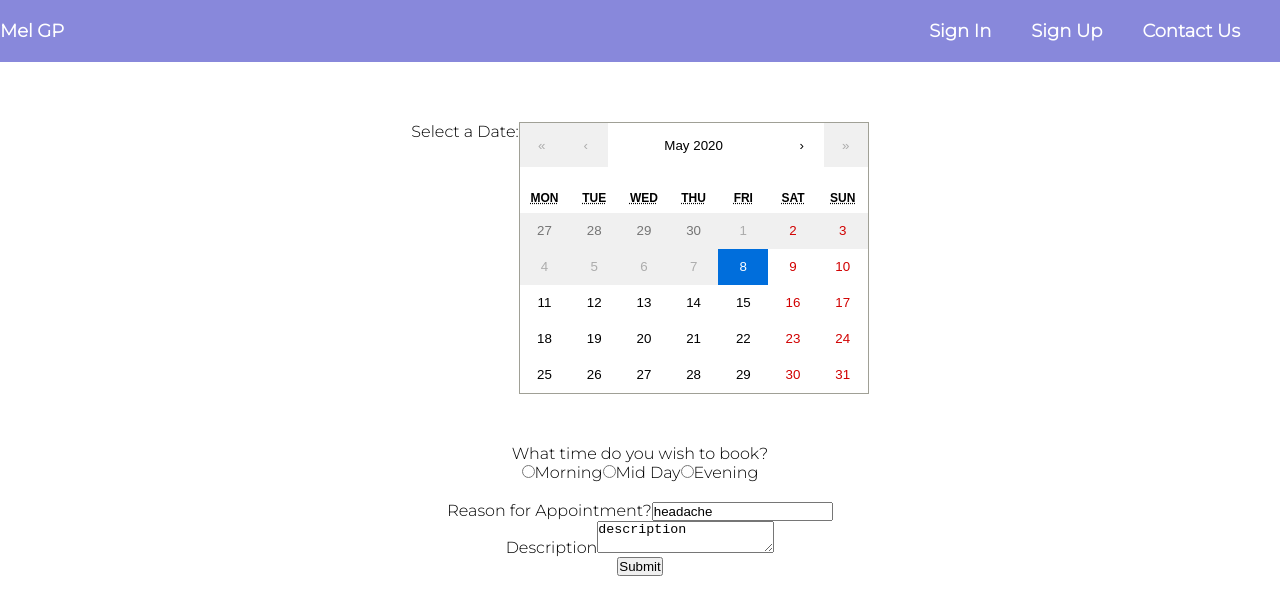
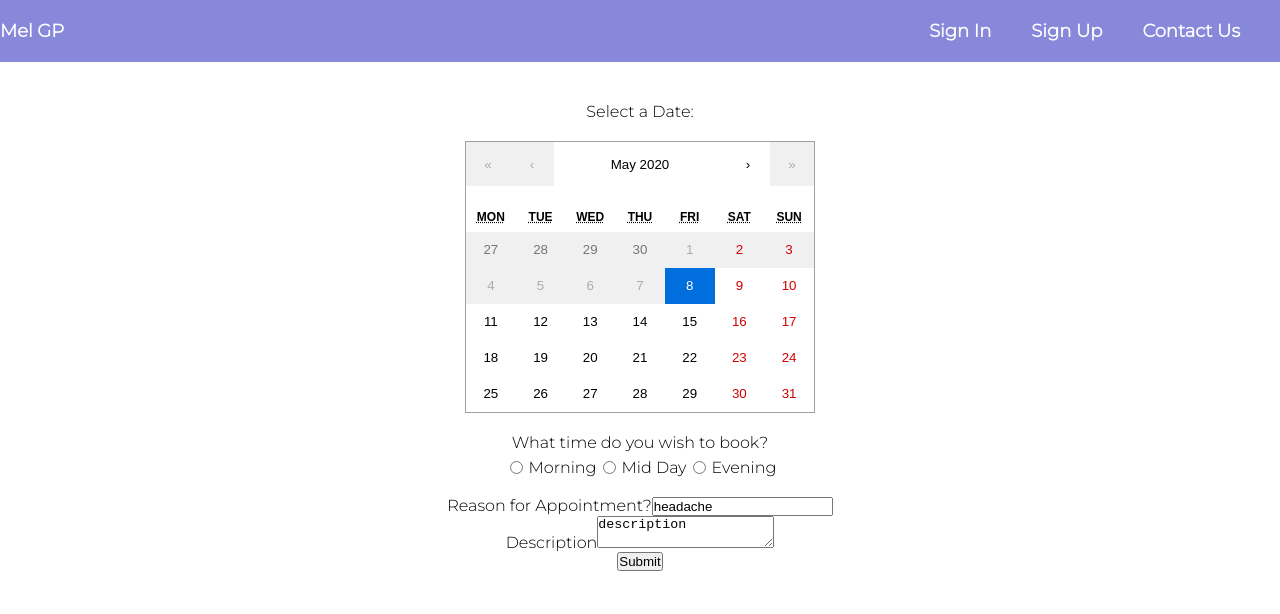
Before and after one commit to MelissaAstbury/GP-Booking, a React (Create React App) app: page /bookappointment in a window 1280 px wide. Shown: the top 614 px of the page. Built offline with nearby package versions, Linux system fonts and the light colour scheme.

Commit message:
Appointments now get stored properly using useContext

```diff
--- a/src/Context/AppointmentContext.js
+++ b/src/Context/AppointmentContext.js
@@ -11,22 +11,11 @@ const AppointmentContextProvider = (props) => {
     localStorage.setItem("appointments", JSON.stringify(appointments));
   }, [appointments]);
 
-  const mockTimeChosen = "morning";
-  const mockAppointmentTitle = "headache";
-  const mockDescription = "description";
   const history = useHistory();
 
-  const onBookAppointment = (timeChosen, appointmentTitle, description) => {
-    if (
-      timeChosen === mockTimeChosen &&
-      appointmentTitle === mockAppointmentTitle &&
-      description === mockDescription
-    ) {
-      setAppointments(true);
-      history.push("/inboxpage");
-    } else {
-      alert("Your request is not valid");
-    }
+  const onBookAppointment = (appointmentInfo) => {
+    setAppointments([...appointments, appointmentInfo]);
+    history.push("/inboxpage");
   };
 
   return (
--- a/src/components/BookAppointmentDate/BookAppointmentDate.js
+++ b/src/components/BookAppointmentDate/BookAppointmentDate.js
@@ -10,8 +10,11 @@ const BookAppointmentDate = () => {
   const maxDate = new Date(new Date().setDate(new Date().getDate() + 90));
 
   return (
+    <>
+      <div className="calendar-title">
+        <p>Select a Date:</p>
+      </div>
       <div className="calendar-container">
-      <label>Select a Date:</label>
         <Calendar
           onChange={(date) => setDate(date)}
           value={date}
@@ -19,6 +22,7 @@ const BookAppointmentDate = () => {
           maxDate={maxDate}
         />
       </div>
+    </>
   );
 };
 
--- a/src/components/BookAppointmentDate/BookAppointmentDate.scss
+++ b/src/components/BookAppointmentDate/BookAppointmentDate.scss
@@ -1,5 +1,11 @@
+.calendar-title {
+  display: flex;
+  justify-content: center;
+  margin-top: 40px;
+}
+
 .calendar-container {
   display: flex;
   justify-content: center;
-  margin-top: 60px;
+  margin-top: 20px;
 }
--- a/src/components/BookAppointmentForm/BookAppointmentForm.js
+++ b/src/components/BookAppointmentForm/BookAppointmentForm.js
@@ -1,6 +1,7 @@
 import React, { useState, useContext } from "react";
 
 import { AppointmentContext } from "../../Context/AppointmentContext";
+import Calendar from "../BookAppointmentDate/BookAppointmentDate";
 
 import "./BookAppointmentForm.scss";
 
@@ -13,13 +14,21 @@ const BookAppointmentForm = () => {
 
   const onSubmit = (e) => {
     e.preventDefault();
-    onBookAppointment(timeChosen, appointmentTitle, description);
+    let appointmentInfo = {
+      timeChosen: timeChosen,
+      appointmentTitle: appointmentTitle,
+      description: description,
+      date: new Date(),
+    };
+    onBookAppointment(appointmentInfo);
   };
 
   return (
+    <>
+      <Calendar />
       <form onSubmit={onSubmit}>
         <label>What time do you wish to book?</label>
-      <div>
+        <div className="radio-options">
           <input
             type="radio"
             name="time-chosen"
@@ -51,7 +60,6 @@ const BookAppointmentForm = () => {
           />
           Evening
         </div>
-
         <br />
         <div>
           <label>Reason for Appointment?</label>
@@ -75,6 +83,7 @@ const BookAppointmentForm = () => {
         </div>
         <button type="submit">Submit</button>
       </form>
+    </>
   );
 };
 
--- a/src/components/BookAppointmentForm/BookAppointmentForm.scss
+++ b/src/components/BookAppointmentForm/BookAppointmentForm.scss
@@ -1,6 +1,17 @@
 form {
-  margin-top: 50px;
+  margin-top: 20px;
   display: flex;
   flex-direction: column;
   align-items: center;
 }
+
+.radio-options {
+  display: flex;
+  align-items: center;
+  margin-top: 6px;
+
+  input {
+    margin-right: 6px;
+    margin-left: 6px;
+  }
+}
--- a/src/components/Header/Header.js
+++ b/src/components/Header/Header.js
@@ -33,6 +33,13 @@ const Header = () => {
           )}
           {isUserSignedIn && (
             <li>
+              <NavLink to="inboxpage">
+                <p>Inbox</p>
+              </NavLink>
+            </li>
+          )}
+          {isUserSignedIn && (
+            <li>
               <NavLink to="bookappointment">
                 <p>Book Appointment</p>
               </NavLink>
--- a/src/components/InboxTitle/InboxTitle.js
+++ b/src/components/InboxTitle/InboxTitle.js
@@ -1,12 +1,23 @@
-import React from "react";
+import React, { useContext } from "react";
 
+import { AppointmentContext } from "../../Context/AppointmentContext";
 import "./InboxTitle.scss";
 
 const InboxTitle = () => {
+  const { appointments } = useContext(AppointmentContext);
   return (
-    <div>
-      <h2>This will be the title of the appointment</h2>
-    </div>
+    <>
+      {appointments.map((appoitment, index) => {
+        return (
+          <div key={index}>
+            <h3>{appoitment.appointmentTitle}</h3>
+            <p>{appoitment.description}</p>
+            <p>{appoitment.timeChosen}</p>
+            <p>Requested at {appoitment.date}</p>
+          </div>
+        );
+      })}
+    </>
   );
 };
 
--- a/src/containers/BookAppointmentPage/BookAppointmentPage.js
+++ b/src/containers/BookAppointmentPage/BookAppointmentPage.js
@@ -1,16 +1,12 @@
 import React from "react";
 
-import BookAppointmentDate from "../../components/BookAppointmentDate/BookAppointmentDate";
 import BookAppointmentForm from "../../components/BookAppointmentForm/BookAppointmentForm";
 
 const BookAppointmentPage = () => {
   return (
-    <div>
-      <>
-        <BookAppointmentDate />
-        <BookAppointmentForm />
-      </>
-    </div>
+    <>
+      <BookAppointmentForm />
+    </>
   );
 };
 
```
Lines whose indentation alone changed are shown as unchanged.
